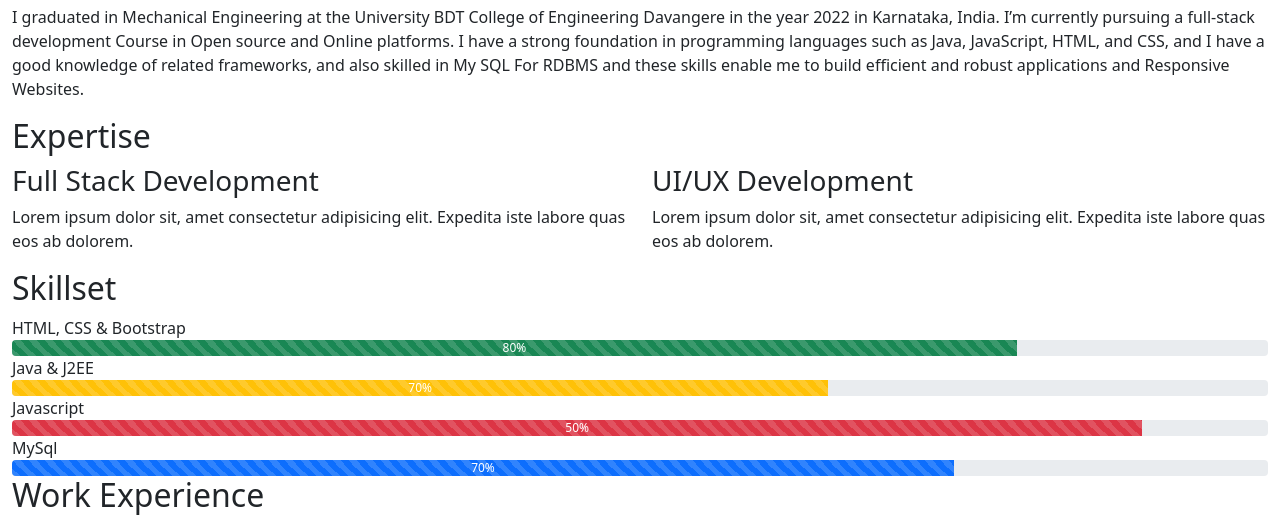
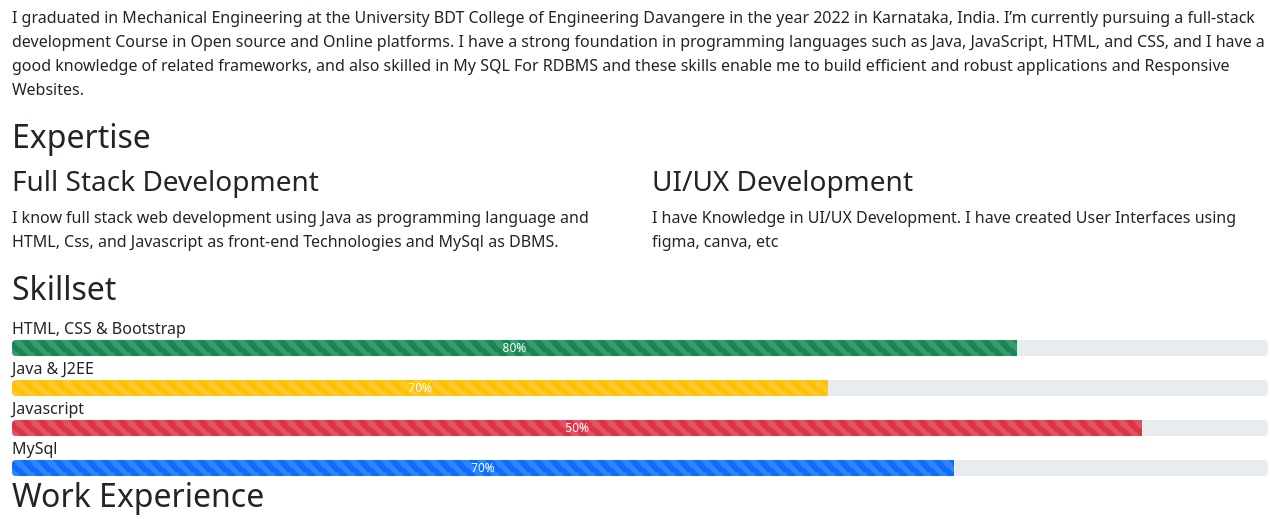
Before and after one commit to prashantpattekar/portfolio2, a plain HTML site: page index.html in a window 1280 px wide. Shown: the part 279-798 px from the top of the page. Drawn offline with nearby package versions, Linux system fonts and the light colour scheme.

Commit message:
expertise section updated

```diff
--- a/index.html
+++ b/index.html
@@ -74,7 +74,7 @@
                       Full Stack Development
                     </h3>
                     <p>
-                      Lorem ipsum dolor sit, amet consectetur adipisicing elit. Expedita iste labore quas eos ab dolorem.
+                      I know full stack web development using Java as programming language and HTML, Css, and Javascript as front-end Technologies and MySql as DBMS.
                     </p>
                   </div>
                 </div>
@@ -84,7 +84,7 @@
                       UI/UX Development
                     </h3>
                     <p>
-                      Lorem ipsum dolor sit, amet consectetur adipisicing elit. Expedita iste labore quas eos ab dolorem.
+                      I have Knowledge in UI/UX Development. I have created User Interfaces using figma, canva, etc
                     </p>
                   </div>
                 </div>
```
